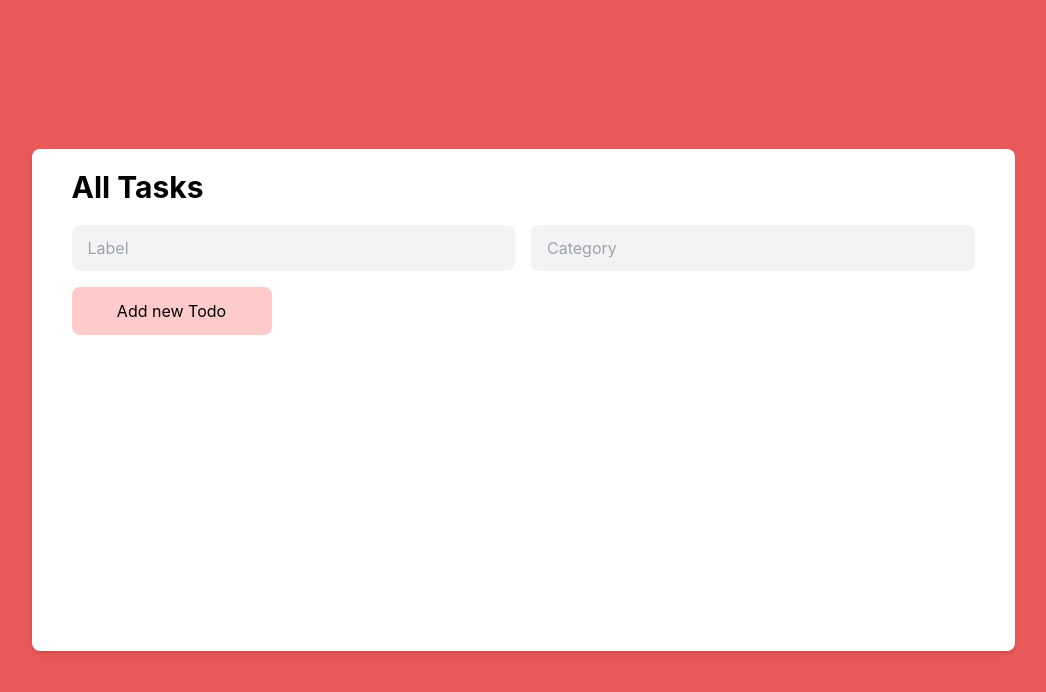
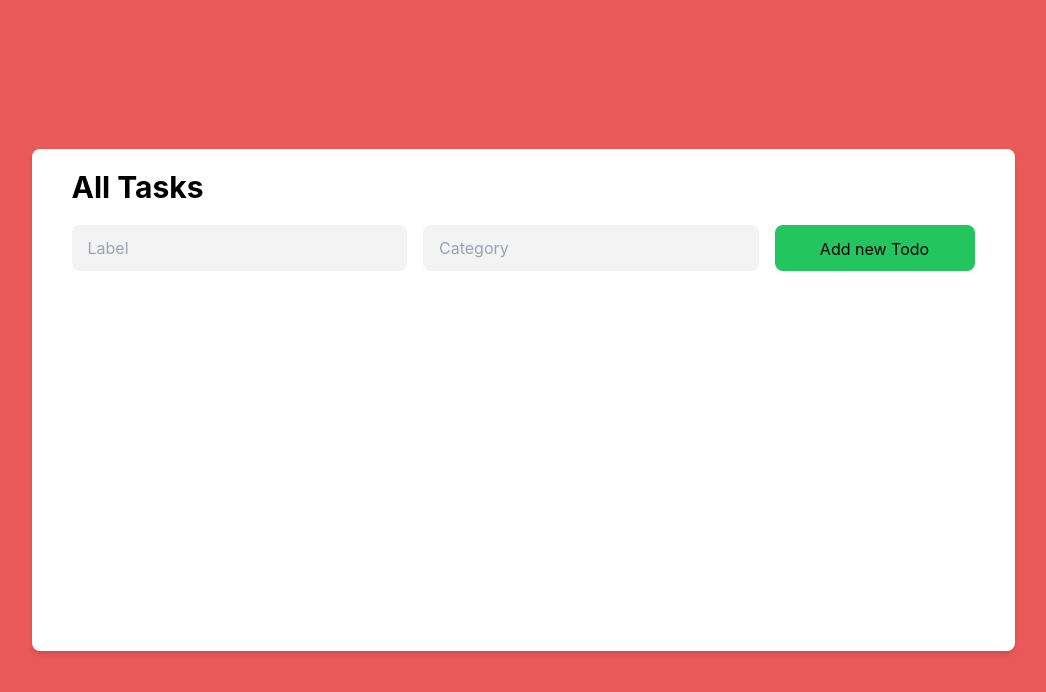
Before and after one commit to hoanganhtuanbkdn/learn-reactjs-tailwindcss, a React (Create React App) app: page / in a window 1280 px wide. Shown: the top 692 px of the page, without its empty margins (117-1163 px from the left). Built offline with nearby package versions, Linux system fonts and the light colour scheme.

Commit message:
feat: update todo

```diff
--- a/src/App.js
+++ b/src/App.js
@@ -46,26 +46,27 @@ function App() {
 		<div className=" bg-[#EA5959] h-screen w-screen flex items-center justify-center">
 			<div className="w-[983px] h-[502px] flex flex-col bg-white rounded-lg shadow-md py-5 px-10 overflow-hidden">
 				<h1 className="text-3xl font-bold">All Tasks</h1>
-				<div className="flex flex-row gap-4">
+				<div className="flex flex-row gap-4 mt-5">
 					<input
-						className="bg-[#F3F3F3] flex flex-1 h-[46px] rounded-lg px-4 mt-5"
+						className="bg-[#F3F3F3] flex flex-1 h-[46px] rounded-lg px-4 "
 						placeholder="Label "
 						value={label}
 						onChange={(e) => setLabel(e.target.value)}
 					/>
 					<input
-						className="bg-[#F3F3F3] flex flex-1 h-[46px] rounded-lg px-4 mt-5"
+						className="bg-[#F3F3F3] flex flex-1 h-[46px] rounded-lg px-4 "
 						placeholder="Category "
 						value={category}
 						onChange={(e) => setCategory(e.target.value)}
 					/>
-				</div>
 					<button
-					className="p-3 mt-4 bg-red-200 rounded-lg w-[200px]"
+						className="p-3 bg-green-500 h-[46px] rounded-lg w-[200px]"
 						onClick={onAddNewTodo}
 					>
 						Add new Todo
 					</button>
+				</div>
+
 				<div className="h-full mt-5 space-y-4 overflow-y-scroll ">
 					{todos.map((item, index) => (
 						<Item
@@ -109,7 +110,7 @@ const Item = ({ item, index, onDeleteTodo, onChangeStatus, onChangeLabel }) => {
 	};
 
 	return (
-		<div className="flex flex-row items-center gap-4 h-10 hover:bg-[#F3F3F3] py1 px-3 rounded-lg">
+		<div className="flex flex-row items-center h-10 gap-4 px-3 rounded-lg py1">
 			<p className="text-xs">{index + 1}.</p>
 			<button
 				className="h-[28px] w-[28px] rounded-lg border border-[#EA5959] flex items-center justify-center"
@@ -144,9 +145,20 @@ const Item = ({ item, index, onDeleteTodo, onChangeStatus, onChangeLabel }) => {
 				)}
 
 				{isEditing && (
-					<button onClick={onChangeTodo} className="p-2 bg-green-200">
+					<>
+						<button
+							onClick={onChangeTodo}
+							className="p-2 bg-green-200 rounded-lg"
+						>
 							Save
 						</button>
+						<button
+							onClick={onToggleEdit}
+							className="p-2 bg-gray-200 rounded-lg"
+						>
+							Cancel
+						</button>
+					</>
 				)}
 			</div>
 			<button
```
Lines whose indentation alone changed are shown as unchanged.
